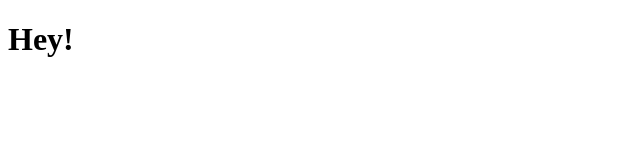
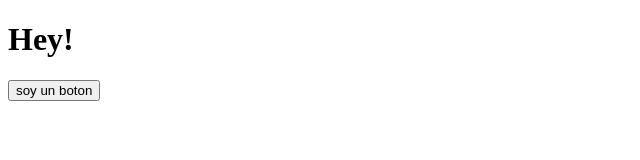
Before and after one commit to emaLorenzo/coderhood-ssh, a plain HTML site: page index.html in a window 1280 px wide. Shown: the whole page, without its empty margins (0-640 px from the left). Drawn offline with Linux system fonts and the light colour scheme.

Commit message:
added button

```diff
--- a/index.html
+++ b/index.html
@@ -7,5 +7,6 @@
   </head>
   <body>
     <h1>Hey!</h1>
+    <button>soy un boton</button>
   </body>
 </html>
```
